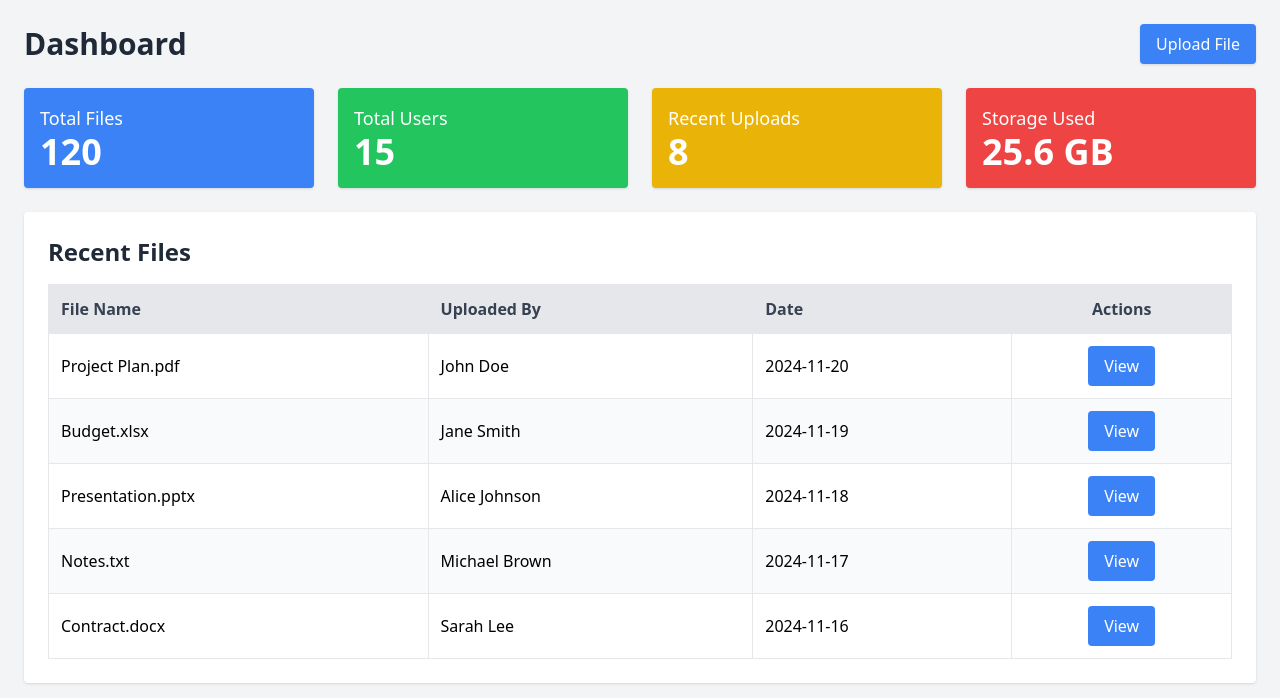
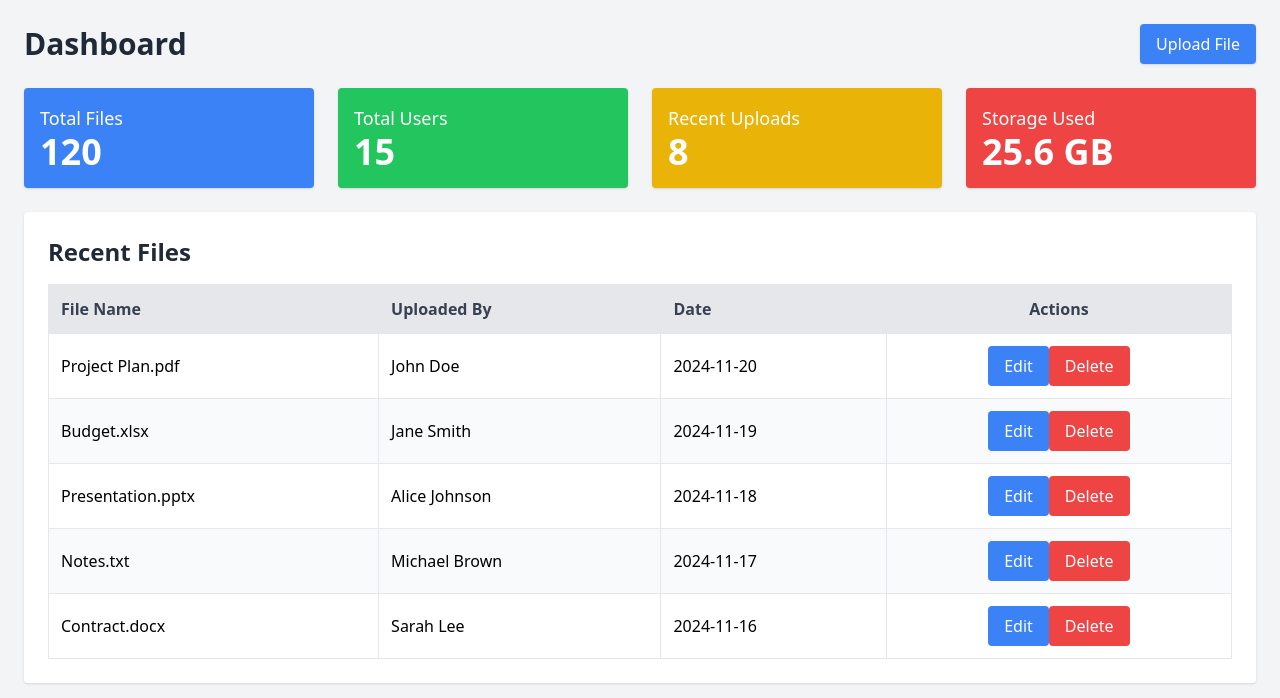
Before and after one commit to rabucejojr/sdnfms-ui, a Vue app: page / in a window 1280 px wide. Shown: the top 698 px of the page. Built offline with nearby package versions, Linux system fonts and the light colour scheme.

Commit message:
add delete button

```diff
--- a/src/fms/Dashboard.vue
+++ b/src/fms/Dashboard.vue
@@ -110,12 +110,18 @@ onMounted(() => {
             <td class="border p-3">{{ file.uploadedBy }}</td>
             <td class="border p-3">{{ file.date }}</td>
             <td class="border p-3 text-center">
-            <button
-                @click="viewFile(file)"
-                class="bg-blue-500 text-white px-4 py-2 rounded hover:bg-blue-600 transition"
-                >
-                View
-            </button>
+                <button
+                    @click="viewFile(file)"
+                    class="bg-blue-500 text-white px-4 py-2 rounded hover:bg-blue-600 transition"
+                    >
+                    Edit
+                </button>
+                <button
+                    @click="viewFile(file)"
+                    class="bg-red-500 text-white px-4 py-2 rounded hover:bg-blue-600 transition"
+                    >
+                    Delete
+                </button>
             </td>
         </tr>
         </tbody>
```
